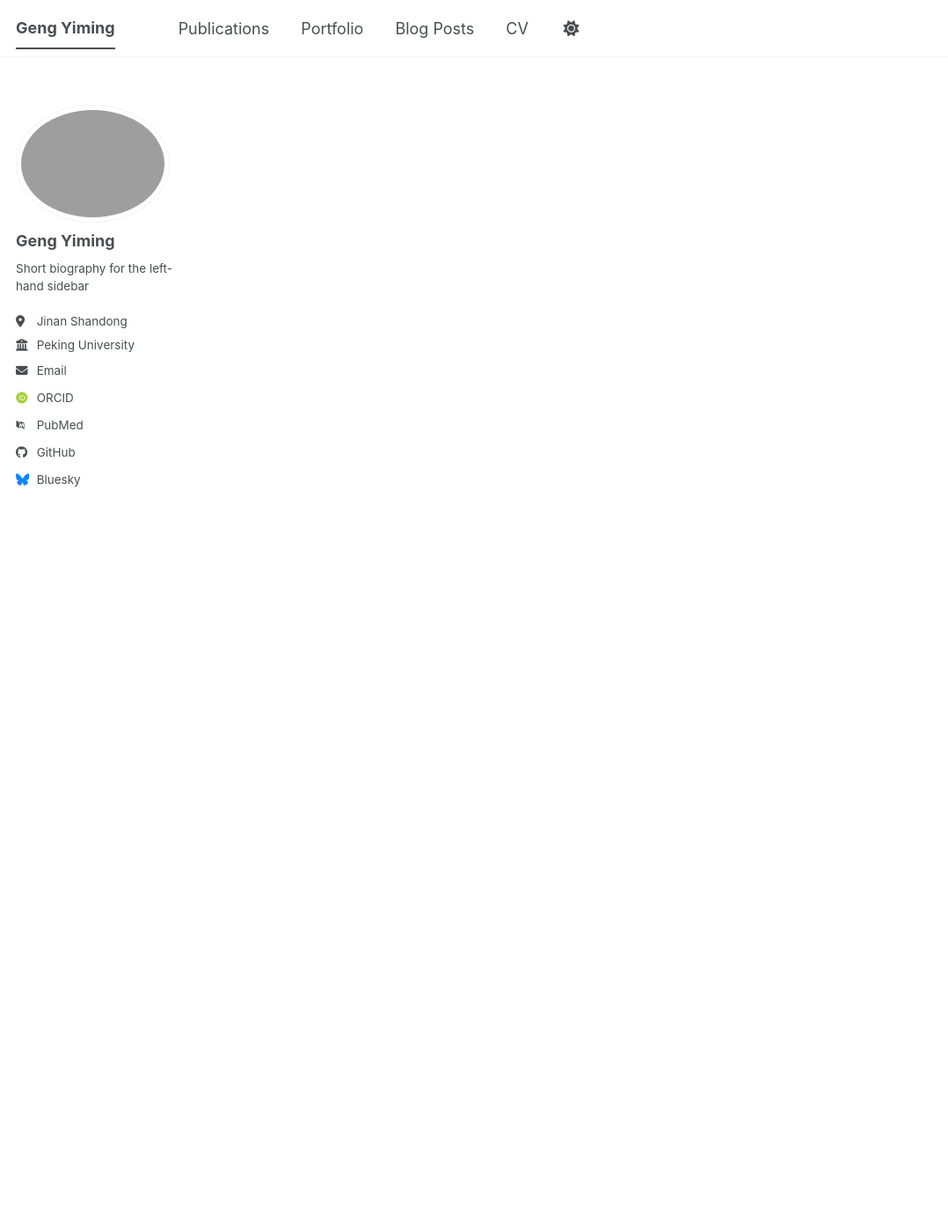
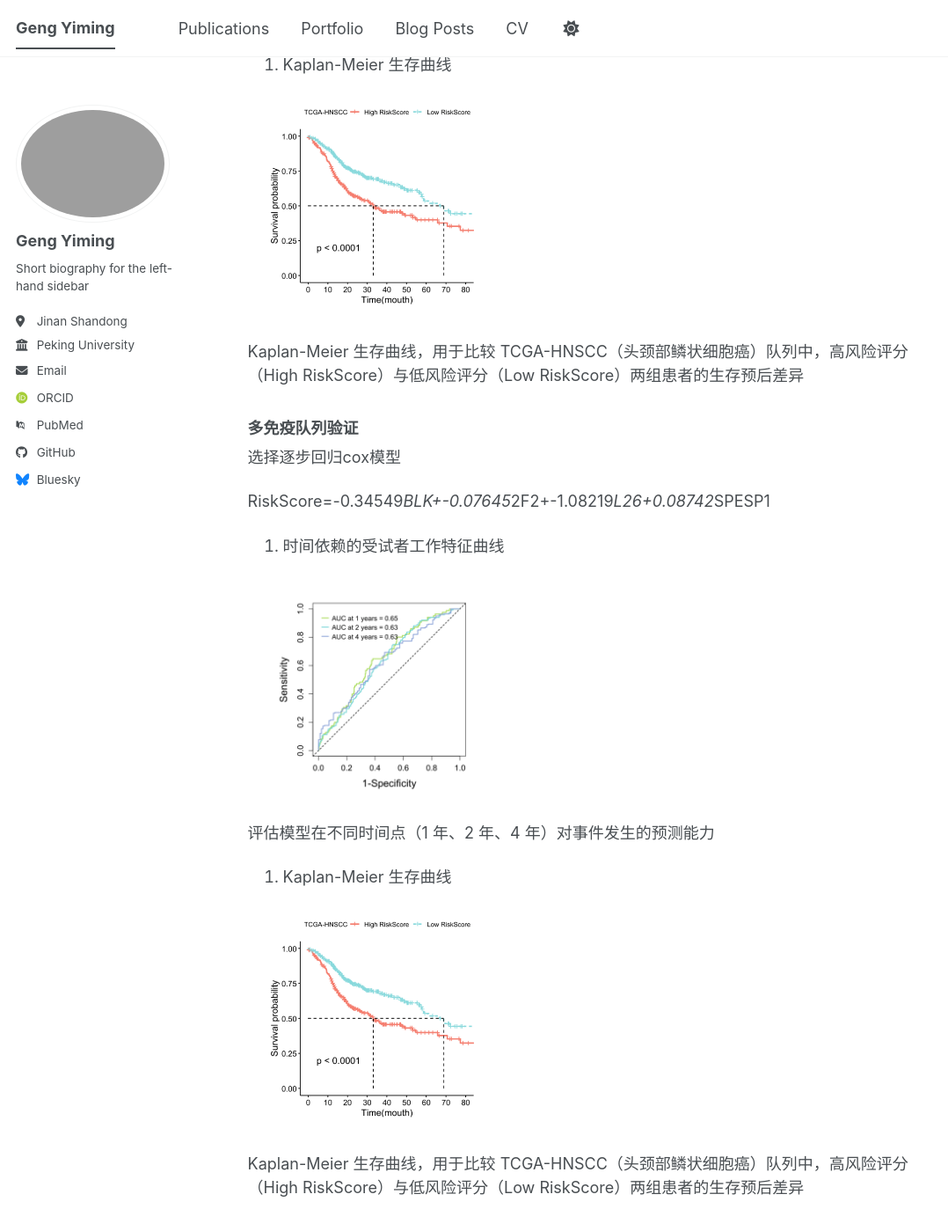
Before and after one commit to GENGYIM/GENGYIM.github.io, a Jekyll site: the page built from _pages/about.md, in a window 1280 px wide and 1400 px high, scrolled down 5718 px. Shown: the whole window at 88% size, without its empty margins (0-1078 px from the left). Built offline with Jekyll 4.4.1, drawn with Linux system fonts in a browser that asks for light colours; some web fonts are replaced; a script bundle is joined from its source files by our own code; library files that are not in the unit come from our copies; some of the changed text lies outside the part shown.

Commit message:
Update about.md

```diff
--- a/_pages/about.md
+++ b/_pages/about.md
@@ -75,3 +75,49 @@
 ![KEGG 通路富集分析](/images/13.png){: style="width: 80%; max-width: 300px;"}
 
 差异基因主要富集在以细胞因子 - 细胞因子受体互作为核心的免疫调控通路，同时涉及造血、抗原呈递、炎症信号传导等过程
+
+### 预测模型建立
+使用Lasso回归模型
+
+1. LASSO 回归的偏似然偏差诊断图
+
+![ LASSO 回归的偏似然偏差诊断图结果图](/images/07.png){: style="width: 80%; max-width: 300px;"}
+
+2. LASSO 回归的系数轨迹图
+
+![LASSO 回归的系数轨迹图结果图](/images/08.png){: style="width: 80%; max-width: 300px;"}
+
+### 构建风险模型，预测模型评估
+
+选择逐步回归cox模型
+
+RiskScore=-0.34549*BLK+-0.07645*2F2+-1.08219*L26+0.08742*SPESP1
+
+1. 时间依赖的受试者工作特征曲线
+
+![ 时间依赖的受试者工作特征曲线结果图](/images/09.png){: style="width: 80%; max-width: 300px;"}
+
+评估模型在不同时间点（1 年、2 年、4 年）对事件发生的预测能力
+
+2. Kaplan-Meier 生存曲线
+
+![LASSO 回归的系数轨迹图结果图](/images/10.png){: style="width: 80%; max-width: 300px;"}
+
+Kaplan-Meier 生存曲线，用于比较 TCGA-HNSCC（头颈部鳞状细胞癌）队列中，高风险评分（High RiskScore）与低风险评分（Low RiskScore）两组患者的生存预后差异
+
+### 多免疫队列验证
+选择逐步回归cox模型
+
+RiskScore=-0.34549*BLK+-0.07645*2F2+-1.08219*L26+0.08742*SPESP1
+
+1. 时间依赖的受试者工作特征曲线
+
+![ 时间依赖的受试者工作特征曲线结果图](/images/09.png){: style="width: 80%; max-width: 300px;"}
+
+评估模型在不同时间点（1 年、2 年、4 年）对事件发生的预测能力
+
+2. Kaplan-Meier 生存曲线
+
+![LASSO 回归的系数轨迹图结果图](/images/10.png){: style="width: 80%; max-width: 300px;"}
+
+Kaplan-Meier 生存曲线，用于比较 TCGA-HNSCC（头颈部鳞状细胞癌）队列中，高风险评分（High RiskScore）与低风险评分（Low RiskScore）两组患者的生存预后差异
```
